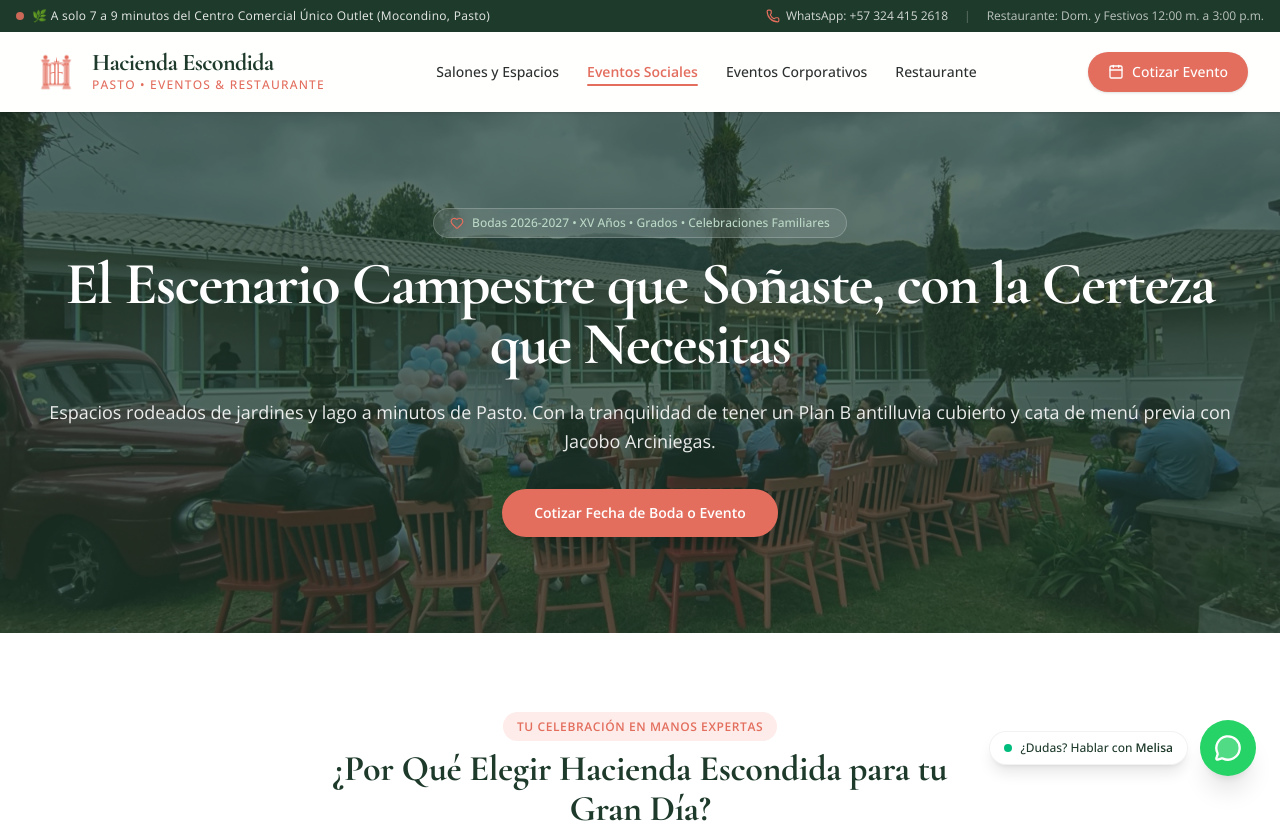
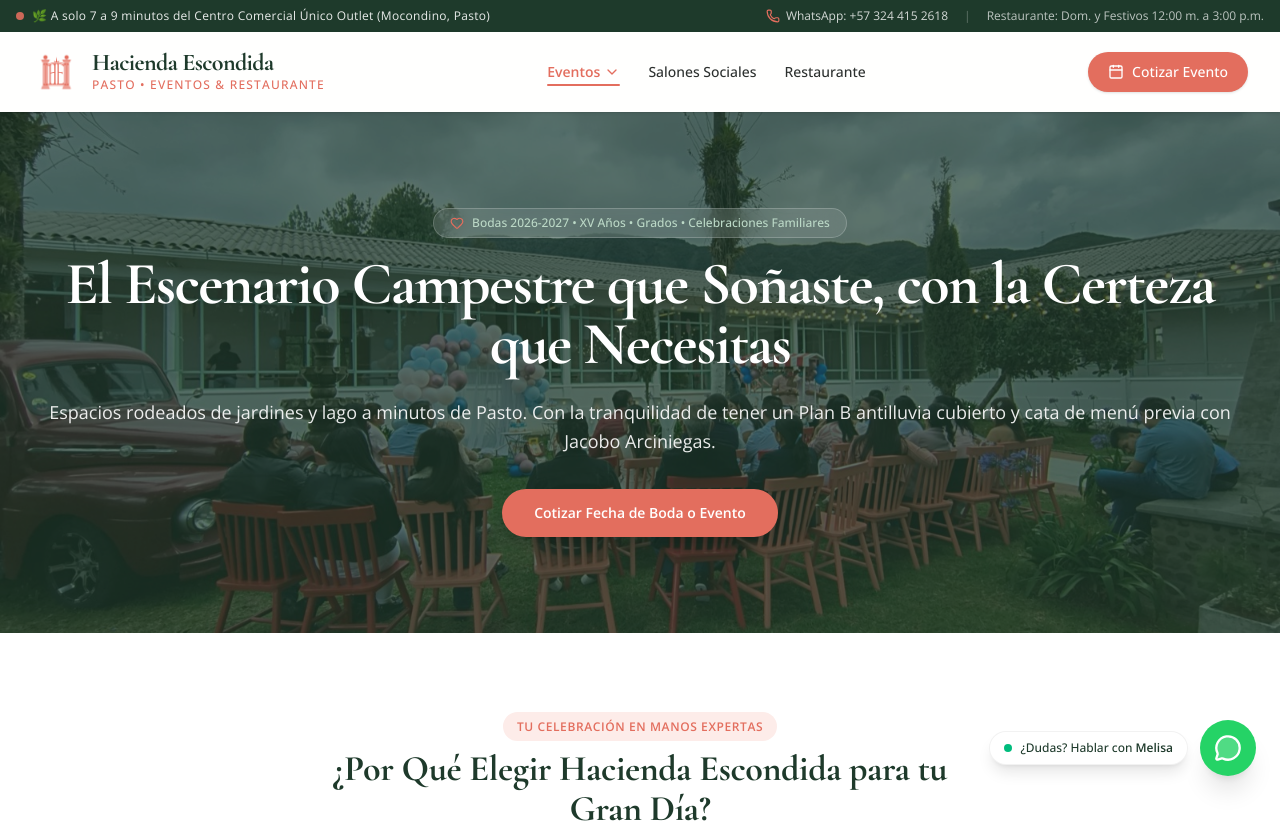
Before and after one commit to webmasterdapmarket1/hacienda-escondida-pasto, a React (Vite) app: page /eventos-sociales in a window 1280 px wide. Shown: the top 823 px of the page. Built offline with nearby package versions, Linux system fonts and the light colour scheme.

Commit message:
feat: add Header component and section layouts for quote form and services tabs

```diff
--- a/src/components/layout/Header.tsx
+++ b/src/components/layout/Header.tsx
@@ -1,11 +1,13 @@
 import React, { useState, useEffect } from "react"
 import { Link, useLocation } from "react-router-dom"
-import { Menu, X, Phone, Calendar, MapPin, Sparkles } from "lucide-react"
+import { Menu, X, Phone, Calendar, MapPin, Sparkles, ChevronDown } from "lucide-react"
 import { SITE } from "../../data/site"
 
 export const Header: React.FC = () => {
   const [isScrolled, setIsScrolled] = useState(false)
   const [mobileMenuOpen, setMobileMenuOpen] = useState(false)
+  const [eventosDropdownOpen, setEventosDropdownOpen] = useState(false)
+  const [mobileEventosOpen, setMobileEventosOpen] = useState(false)
   const location = useLocation()
 
   useEffect(() => {
@@ -18,12 +20,19 @@ export const Header: React.FC = () => {
 
   useEffect(() => {
     setMobileMenuOpen(false)
+    setEventosDropdownOpen(false)
+    setMobileEventosOpen(false)
   }, [location])
 
-  const navLinks = [
-    { name: "Salones y Espacios", path: "/nosotros-y-espacios" },
-    { name: "Eventos Sociales", path: "/eventos-sociales" },
+  const navItems = [
+    {
+      name: "Eventos",
+      children: [
+        { name: "Eventos Familiares", path: "/eventos-sociales" },
         { name: "Eventos Corporativos", path: "/eventos-corporativos" },
+      ],
+    },
+    { name: "Salones Sociales", path: "/nosotros-y-espacios" },
     { name: "Restaurante", path: "/restaurante" },
   ]
 
@@ -31,6 +40,9 @@ export const Header: React.FC = () => {
     if (path === "/" && location.pathname !== "/") return false
     return location.pathname.startsWith(path)
   }
+
+  const isEventosActive =
+    isActive("/eventos-sociales") || isActive("/eventos-corporativos")
 
   return (
     <>
@@ -89,22 +101,73 @@ export const Header: React.FC = () => {
 
           {/* Desktop Navigation */}
           <nav className="hidden lg:flex items-center gap-7">
-            {navLinks.map((link) => (
-              <Link
-                key={link.path}
-                to={link.path}
-                className={`text-sm font-medium transition-colors relative py-1 ${
-                  isActive(link.path)
+            {navItems.map((item) =>
+              item.children ? (
+                <div
+                  key={item.name}
+                  className="relative"
+                  onMouseEnter={() => setEventosDropdownOpen(true)}
+                  onMouseLeave={() => setEventosDropdownOpen(false)}
+                >
+                  <button
+                    type="button"
+                    onClick={() => setEventosDropdownOpen((prev) => !prev)}
+                    aria-expanded={eventosDropdownOpen}
+                    className={`text-sm font-medium transition-colors relative py-1 flex items-center gap-1 cursor-pointer ${
+                      isEventosActive
                         ? "text-[#E36E5E] font-semibold"
                         : "text-[#2C302E] hover:text-[#E36E5E]"
                     }`}
                   >
-                {link.name}
-                {isActive(link.path) && (
+                    <span>{item.name}</span>
+                    <ChevronDown
+                      className={`w-4 h-4 transition-transform duration-200 ${
+                        eventosDropdownOpen ? "rotate-180" : ""
+                      }`}
+                    />
+                    {isEventosActive && (
+                      <span className="absolute bottom-0 left-0 w-full h-0.5 bg-[#E36E5E] rounded-full" />
+                    )}
+                  </button>
+
+                  {eventosDropdownOpen && (
+                    <div className="absolute left-0 top-full pt-2 w-52 z-50">
+                      <div className="bg-white rounded-xl shadow-lg border border-gray-100 py-2">
+                        {item.children.map((subItem) => (
+                          <Link
+                            key={subItem.path}
+                            to={subItem.path}
+                            onClick={() => setEventosDropdownOpen(false)}
+                            className={`block px-4 py-2.5 text-sm transition-colors ${
+                              isActive(subItem.path)
+                                ? "bg-[#FDECE9] text-[#E36E5E] font-semibold"
+                                : "text-[#2C302E] hover:bg-black/5 hover:text-[#E36E5E]"
+                            }`}
+                          >
+                            {subItem.name}
+                          </Link>
+                        ))}
+                      </div>
+                    </div>
+                  )}
+                </div>
+              ) : (
+                <Link
+                  key={item.path}
+                  to={item.path!}
+                  className={`text-sm font-medium transition-colors relative py-1 ${
+                    isActive(item.path!)
+                      ? "text-[#E36E5E] font-semibold"
+                      : "text-[#2C302E] hover:text-[#E36E5E]"
+                  }`}
+                >
+                  {item.name}
+                  {isActive(item.path!) && (
                     <span className="absolute bottom-0 left-0 w-full h-0.5 bg-[#E36E5E] rounded-full" />
                   )}
                 </Link>
-            ))}
+              )
+            )}
           </nav>
 
           {/* Action CTAs */}
@@ -153,19 +216,58 @@ export const Header: React.FC = () => {
                 Navegación
               </div>
               <div className="flex flex-col space-y-1">
-                {navLinks.map((link) => (
-                  <Link
-                    key={link.path}
-                    to={link.path}
-                    className={`px-3 py-3 rounded-xl text-base font-medium transition-colors ${
-                      isActive(link.path)
+                {navItems.map((item) =>
+                  item.children ? (
+                    <div key={item.name} className="flex flex-col">
+                      <button
+                        type="button"
+                        onClick={() => setMobileEventosOpen((prev) => !prev)}
+                        aria-expanded={mobileEventosOpen}
+                        className={`px-3 py-3 rounded-xl text-base font-medium transition-colors flex items-center justify-between w-full text-left ${
+                          isEventosActive
                             ? "bg-[#FDECE9] text-[#E36E5E] font-semibold"
                             : "text-[#2C302E] hover:bg-black/5"
                         }`}
                       >
-                    {link.name}
+                        <span>{item.name}</span>
+                        <ChevronDown
+                          className={`w-4 h-4 transition-transform duration-200 ${
+                            mobileEventosOpen ? "rotate-180" : ""
+                          }`}
+                        />
+                      </button>
+                      {mobileEventosOpen && (
+                        <div className="flex flex-col pl-4 mt-1 space-y-1">
+                          {item.children.map((subItem) => (
+                            <Link
+                              key={subItem.path}
+                              to={subItem.path}
+                              className={`px-3 py-2.5 rounded-xl text-sm font-medium transition-colors ${
+                                isActive(subItem.path)
+                                  ? "bg-[#FDECE9] text-[#E36E5E] font-semibold"
+                                  : "text-[#2C302E] hover:bg-black/5"
+                              }`}
+                            >
+                              {subItem.name}
                             </Link>
                           ))}
+                        </div>
+                      )}
+                    </div>
+                  ) : (
+                    <Link
+                      key={item.path}
+                      to={item.path!}
+                      className={`px-3 py-3 rounded-xl text-base font-medium transition-colors ${
+                        isActive(item.path!)
+                          ? "bg-[#FDECE9] text-[#E36E5E] font-semibold"
+                          : "text-[#2C302E] hover:bg-black/5"
+                      }`}
+                    >
+                      {item.name}
+                    </Link>
+                  )
+                )}
               </div>
             </div>
 
--- a/src/components/sections/QuoteForm.tsx
+++ b/src/components/sections/QuoteForm.tsx
@@ -99,7 +99,7 @@ export const QuoteForm: React.FC = () => {
                 <div className="grid grid-cols-1 sm:grid-cols-3 gap-2.5">
                   {[
                     "Evento Empresarial / Fin de Año",
-                    "Evento Social (Boda, XV, Grado)",
+                    "Evento Familiar (Boda, XV, Grado)",
                     "Reserva Restaurante Dominical",
                   ].map((type) => (
                     <button
--- a/src/components/sections/ServicesTabs.tsx
+++ b/src/components/sections/ServicesTabs.tsx
@@ -159,7 +159,7 @@ export const ServicesTabs: React.FC = () => {
                     to="/eventos-sociales"
                     className="inline-flex items-center gap-2 bg-[#E36E5E] hover:bg-[#D05C4D] text-white text-sm font-semibold px-6 py-3.5 rounded-full transition-colors"
                   >
-                    <span>Ver paquetes de Bodas y Sociales</span>
+                    <span>Ver propuesta familiar completa</span>
                     <ArrowRight className="w-4 h-4" />
                   </Link>
                 </div>
```
Lines whose indentation alone changed are shown as unchanged.
